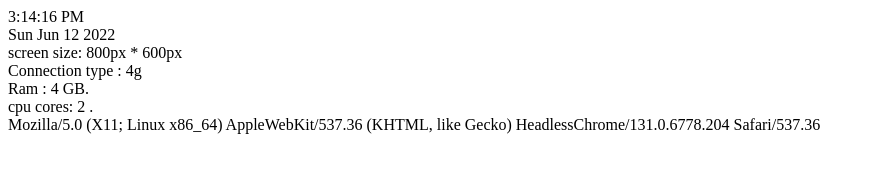
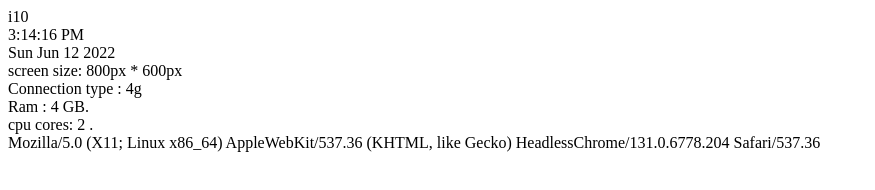
Before and after one commit to go69/i, a plain HTML site: page index.html in a window 1280 px wide. Shown: the whole page, without its empty margins (0-875 px from the left). Drawn offline with Linux system fonts and the light colour scheme.

Commit message:
Update index.html

```diff
--- a/index.html
+++ b/index.html
@@ -5,7 +5,7 @@
     <script src="./in.js" charset="utf-8"></script>
     <title></title>
   </head>
-  <body>
+  <body>i10
 <div id="time"class="">
 </div>
 <div class="" id="date">
```
